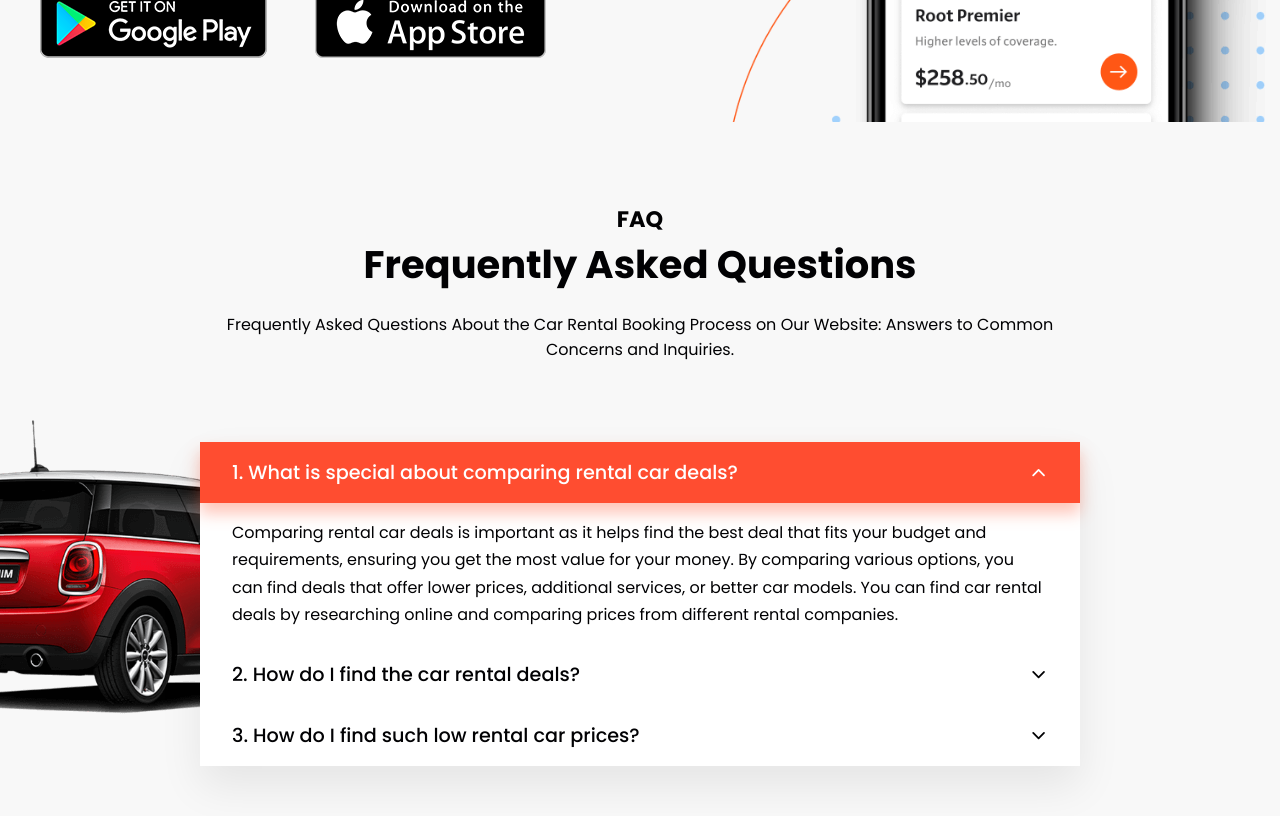
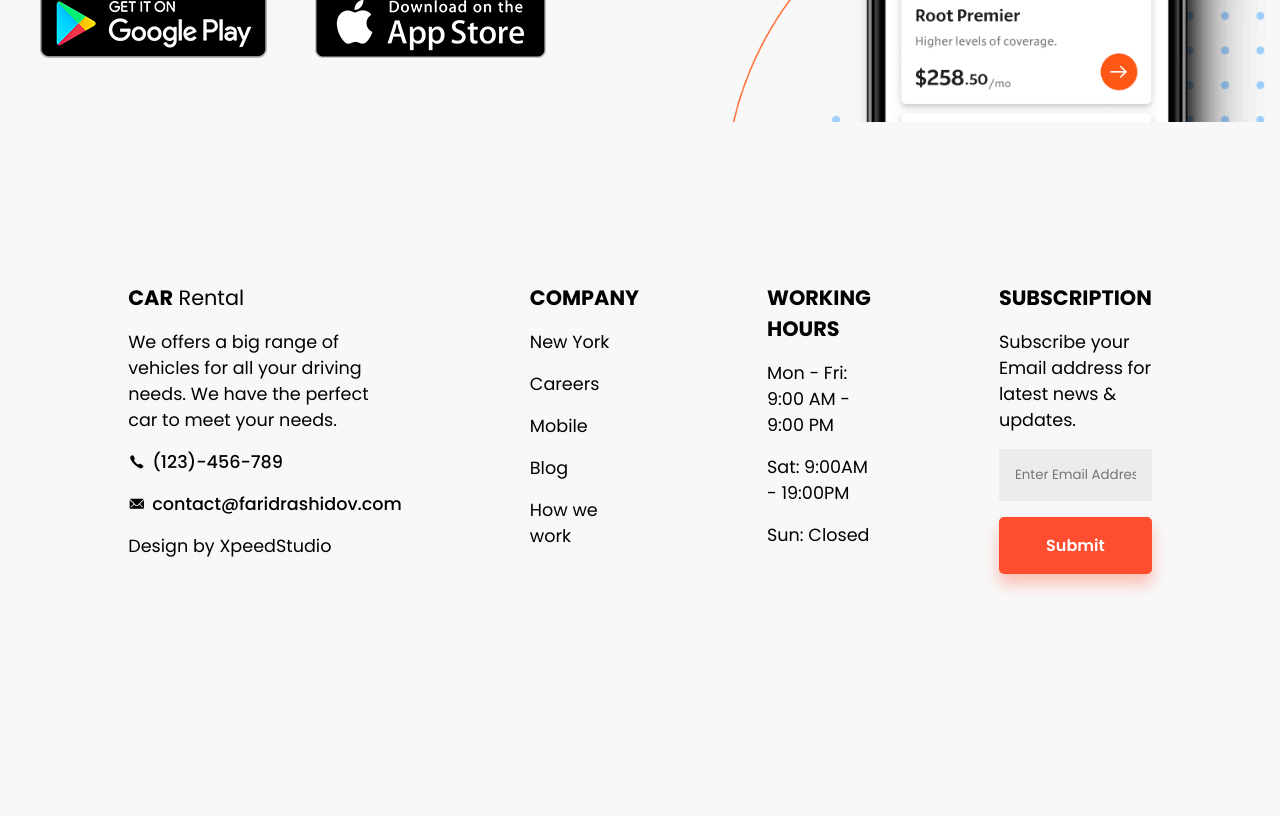
Before and after one commit to imrashidov/car-rental-project, a React (Vite) app: page / in a window 1280 px wide. Shown: the part 6320-7136 px from the top of the page. After the commit the page ends 6974 px from the top, so only its background shows below. Built offline with nearby package versions, Linux system fonts and the light colour scheme.

Commit message:
Add: Footer section and styles

```diff
--- a/src/App.css
+++ b/src/App.css
@@ -720,6 +720,88 @@ input[type="date" i] {
   display: flex;
   gap: 3rem;
 }
+.download-container__left-buttons img {
+  cursor: pointer;
+}
+/* Footer */
+footer {
+  display: flex;
+  justify-content: center;
+  background-color: #f8f8f8;
+  padding-top: 5rem;
+}
+.footer-container {
+  padding: 5rem 0;
+  margin: 0 12.5rem;
+  width: 95rem;
+}
+.footer-content {
+  grid-gap: 8rem;
+  color: #010103;
+  display: grid;
+  gap: 8rem;
+  grid-template-columns: 27fr 21fr 21fr 21fr;
+  justify-content: center;
+  text-align: left;
+  font-size: 1.1rem;
+  padding: 0 2.5rem;
+  font-weight: 400;
+}
+.footer-content ul {
+  display: flex;
+  flex-direction: column;
+  gap: 1rem;
+}
+.footer-content span {
+  color: black;
+}
+.footer-content a {
+  font-weight: 500;
+}
+.footer-content a:hover {
+  color: var(--secondary-color);
+}
+.footer-content__1 li {
+  display: flex;
+  align-items: center;
+  gap: 0.4rem;
+}
+.footer-content__1 li:first-child span::after {
+  content: " Rental";
+  font-weight: 400;
+}
+.footer-content ul li:first-of-type {
+  font-weight: 700;
+  font-size: 1.3rem;
+}
+.footer-content__2 a {
+  font-weight: 400;
+}
+.footer-content__4 input {
+  width: 100%;
+  text-align: left;
+  border: none;
+  padding: 1rem;
+  background-color: #ececec;
+}
+.footer-content__4 input:focus {
+  outline: none;
+}
+.footer-content__4 button {
+  background-color: var(--secondary-color);
+  width: 100%;
+  color: #fff;
+  border: none;
+  padding: 1rem 2rem;
+  border-radius: 5px;
+  box-shadow: 0 10px 15px 0 rgba(255, 83, 48, 0.35);
+  font-weight: 600;
+  font-size: 1rem;
+  cursor: pointer;
+}
+.footer-content__4 button:hover {
+  box-shadow: 0 20px 25px 0 rgba(255, 83, 48, 0.35);
+}
 /* Others */
 span {
   color: var(--secondary-color);
--- /dev/null
+++ b/src/components/Footer.jsx
@@ -0,0 +1,69 @@
+import { IoIosCall } from "react-icons/io";
+import { IoIosMail } from "react-icons/io";
+
+const Footer = () => {
+  return (
+    <footer>
+      <div className="footer-container">
+        <div className="footer-content">
+          <ul className="footer-content__1">
+            <li>
+              <span>CAR</span>
+            </li>
+            <li>
+              We offers a big range of vehicles for all your driving needs. We
+              have the perfect car to meet your needs.
+            </li>
+            <li>
+              <IoIosCall />
+              <a href="tel:123456789">(123)-456-789</a>
+            </li>
+            <li>
+              <IoIosMail />
+              <a href="mailto:contact@faridrashidov.com">
+                contact@faridrashidov.com
+              </a>
+            </li>
+            <li>Design by XpeedStudio</li>
+          </ul>
+          <ul className="footer-content__2">
+            <li>COMPANY</li>
+            <li>
+              <a href="#">New York</a>
+            </li>
+            <li>
+              <a href="#">Careers</a>
+            </li>
+            <li>
+              <a href="#">Mobile</a>
+            </li>
+            <li>
+              <a href="#">Blog</a>
+            </li>
+            <li>
+              <a href="#">How we work</a>
+            </li>
+          </ul>
+          <ul className="footer-content__3">
+            <li>WORKING HOURS</li>
+            <li>Mon - Fri: 9:00 AM - 9:00 PM</li>
+            <li>Sat: 9:00AM - 19:00PM</li>
+            <li>Sun: Closed</li>
+          </ul>
+          <ul className="footer-content__4">
+            <li>SUBSCRIPTION</li>
+            <li>Subscribe your Email address for latest news & updates.</li>
+            <li>
+              <input type="email" placeholder="Enter Email Address" />
+            </li>
+            <li>
+              <button>Submit</button>
+            </li>
+          </ul>
+        </div>
+      </div>
+    </footer>
+  );
+};
+
+export default Footer;
--- a/src/pages/Home.jsx
+++ b/src/pages/Home.jsx
@@ -7,6 +7,7 @@ import Choose from "../components/Choose.jsx";
 import Testimonials from "../components/Testimonials.jsx";
 import Faq from "../components/Faq.jsx";
 import Download from "../components/Download.jsx";
+import Footer from "../components/Footer.jsx";
 
 const Home = () => {
   return (
@@ -20,7 +21,7 @@ const Home = () => {
       <Testimonials />
       <Faq />
       <Download />
-      <Faq />
+      <Footer />
     </div>
   );
 };
```
